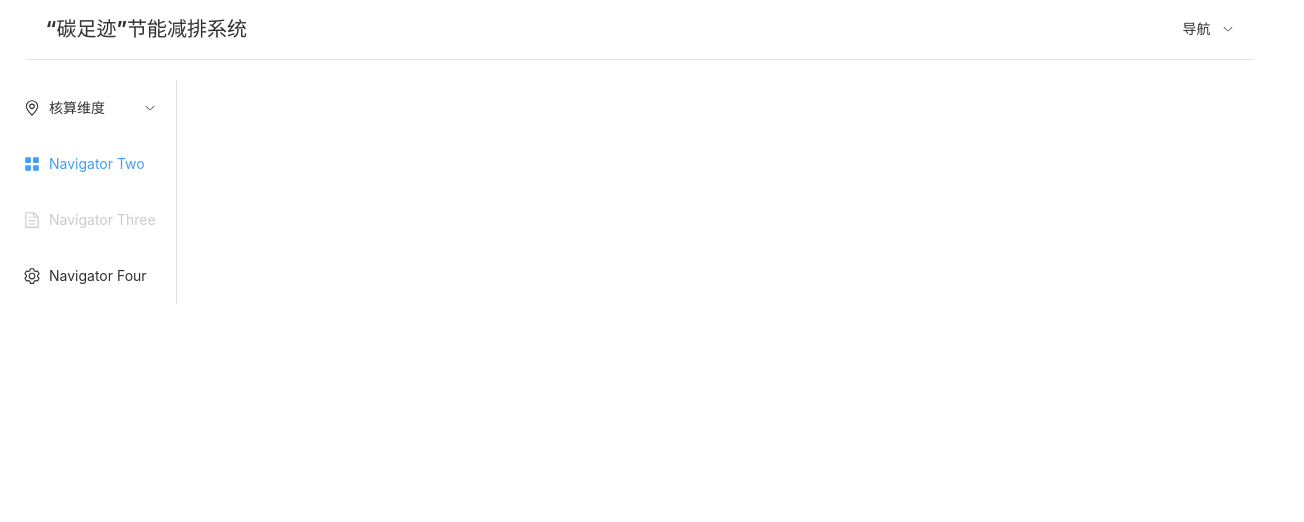
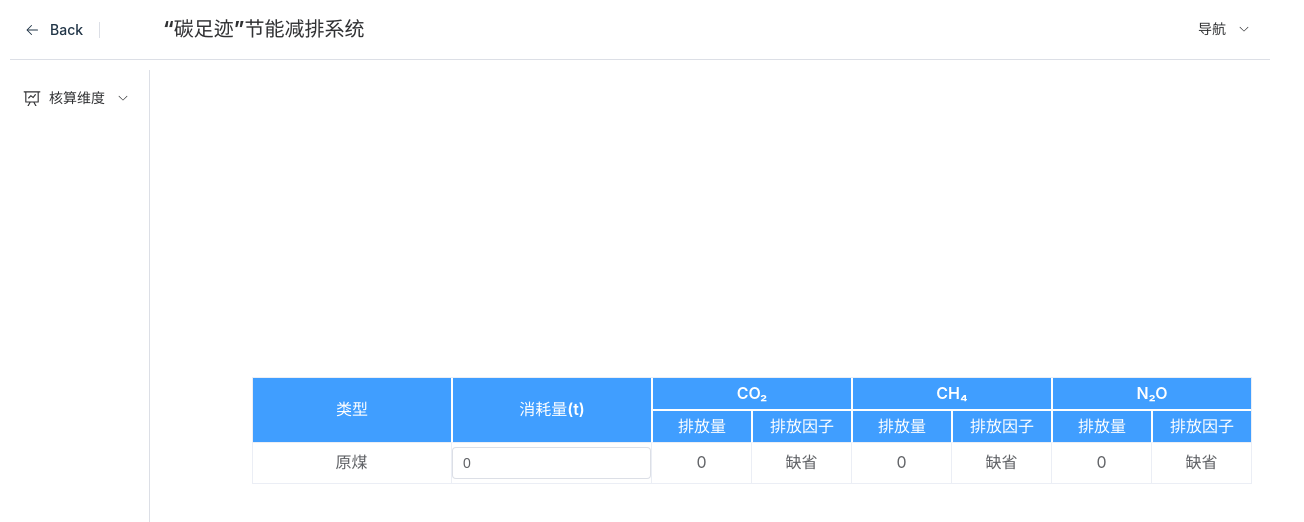
Before and after one commit to Tianci-King/EnergySavingEmissionReductionSystem, a Vue app: page /Form in a window 1280 px wide. Shown: the top 522 px of the page, 1304 px wide, since content can reach past the window. Built offline with nearby package versions, Linux system fonts and the light colour scheme.

Commit message:
feat(form):新增表单组件

```diff
--- a/package.json
+++ b/package.json
@@ -18,9 +18,9 @@
     "vue-router": "4"
   },
   "devDependencies": {
-    "@arco-design/web-vue": "^2.54.4",
     "@types/node": "^20.8.10",
     "@vitejs/plugin-vue": "^4.1.0",
+    "less": "^4.2.0",
     "typescript": "^5.0.2",
     "vite": "^4.3.9",
     "vue-tsc": "^1.4.2"
--- a/src/components/Header.vue
+++ b/src/components/Header.vue
@@ -6,6 +6,7 @@
       :ellipsis="false"
       @select="handleSelect"
   >
+    <el-page-header class="back" @back="onBack"></el-page-header>
     <el-menu-item index="0"><div>
       <span class="title"> “碳足迹”节能减排系统 </span>
     </div></el-menu-item>
@@ -28,15 +29,19 @@
 
 .header {
   position: fixed;
-  left: 2%;
-  right: 2%;
+  left: 10Px;
+  right: 10Px;
   top: 0;
-
-  background-color: ;
 }
 
 .title {
   font-weight: bold;
   font-size: 20px;
 }
+
+.back {
+  position: relative;
+  left: 14Px;
+  top: 30%;
+}
 </style>
--- /dev/null
+++ b/src/components/Latitude/StationaryCombustion.vue
@@ -0,0 +1,191 @@
+<template>
+  <div class="tableWrap">
+    <el-table
+        id="StationaryCombustionForm"
+        :data="tableData"
+        border
+        v-loading="loading"
+        element-loading-text="表单生成中..."
+        :span-method="spanMethod"
+        height="auto"
+        size='small'
+    >
+      <el-table-column
+          prop="Kind"
+          label="类型"
+          align="center"
+          width="200"
+      >
+      </el-table-column>
+      <el-table-column
+          prop="Consumption"
+          label="消耗量(t)"
+          align="center"
+          width="200"
+      >
+        <template #default="scope">
+          <el-input v-model="scope.row.Consumption">
+          </el-input>
+        </template>
+      </el-table-column>
+      <el-table-column
+          prop="Carbon"
+          label="CO₂"
+          align="center"
+          width="200"
+      >
+        <el-table-column
+          prop="Carbon.Emissions"
+          label="排放量"
+          align="center"
+          width="100"
+        ></el-table-column>
+        <el-table-column
+            prop="Carbon.EmissionsFactors"
+            label="排放因子"
+            align="center"
+            width="100"
+        ></el-table-column>
+      </el-table-column>
+      <el-table-column
+          prop="Methane"
+          label="CH₄"
+          align="center"
+          width="200"
+      >
+        <el-table-column
+            prop="Methane.Emissions"
+            label="排放量"
+            align="center"
+            width="100"
+        ></el-table-column>
+        <el-table-column
+            prop="Methane.EmissionsFactors"
+            label="排放因子"
+            align="center"
+            width="100"
+        ></el-table-column>
+      </el-table-column>
+      <el-table-column
+          prop="NitrousOxide"
+          label="N₂O"
+          align="center"
+          width="200"
+      >
+        <el-table-column
+            prop="NitrousOxide.Emissions"
+            label="排放量"
+            align="center"
+            width="100"
+        ></el-table-column>
+        <el-table-column
+            prop="NitrousOxide.EmissionsFactors"
+            label="排放因子"
+            align="center"
+            width="100"
+        ></el-table-column>
+      </el-table-column>
+    </el-table>
+  </div>
+</template>
+<script  setup lang="ts">
+import {ref} from "vue";
+
+const loading = ref(false);
+
+const kindList = ref([
+    "原煤","洗精煤","其他洗煤","煤制品","型煤","水煤浆","煤粉","焦炭","其他焦化产品","焦炉煤气","高炉煤气","其他煤气","天然气","液化天然气","原油","汽油","煤油","柴油","燃料油","液化石油气","炼厂干气","其他石油制品"
+]);
+
+const tableData = ref([
+  {
+    Kind:kindList.value[0],
+    Consumption: 0,
+    Carbon: {
+      Emissions: 0,
+      EmissionsFactors: "缺省",
+    },
+    Methane: {
+      Emissions: 0,
+      EmissionsFactors: "缺省",
+    },
+    NitrousOxide: {
+      Emissions: 0,
+      EmissionsFactors: "缺省",
+    },
+  }
+])
+
+const spanMethod = ({ row, column, rowIndex, columnIndex }) => {
+  // 如果当前列不是组织机构列，则返回 { rowspan: 1, colspan: 1 }，表示该单元格不需要合并
+  // if (columnIndex !== 0 && columnIndex !== 1&& columnIndex !== 2  &&columnIndex!==9&&columnIndex!==10) {
+  //   return { rowspan: 1, colspan: 1 };
+  // }
+  if (columnIndex !== 0 && columnIndex !== 1) {
+    return { rowspan: 1, colspan: 1 };
+  }
+
+  // 如果当前行是该组织机构的第一行，则计算该组织机构的行数，并返回 { rowspan, colspan: 1 }，表示需要合并的行数为 rowspan
+  if (
+      rowIndex === 0 ||
+      row.casename !== tableData.value[rowIndex - 1].casename
+  ) {
+    const rowCount = tableData.value.filter(
+        (i) => i.casename === row.casename
+    ).length;
+    return { rowspan: rowCount, colspan: 1 };
+  }
+  // 否则返回 { rowspan: 0, colspan: 0 }，表示该单元格已被上方单元格合并
+  return { rowspan: 0, colspan: 0 };
+};
+
+</script>
+<style lang="less" scoped>
+.tableQualityProject {
+  height: 100vh;
+  width: 100%;
+  overflow: auto;
+  background-color: #f2f2f2;
+  h1 {}
+}
+.tableWrap {
+  width: 100%;
+  margin: 0 auto;
+  /deep/ .el-table__header th {
+    background-color: #409eff!important ; /* 设置表头颜色 */
+    color: #fff; /* 设置表头文字颜色 */
+    //  background-color:#FAFAFA;
+    //  color:#252525;
+    border:1px solid;
+  }
+  /deep/ .el-table .cell {
+    // font-weight: 700;
+    font-size: 16px;
+    padding: 0;
+  }
+  .gzlWrap {
+    // border-bottom:1px solid #dfdfdf;
+    &:last-child {
+      border-bottom: none;
+    }
+    span {
+      display: inline-block;
+      padding: 5px 0;
+    }
+    .key {
+      width: 60%;
+    }
+    .value {
+      width: 40%;
+    }
+  }
+
+  .selfTableHead {
+    display: flex;
+    span {
+      display: inline-block;
+      width: 60px;
+    }
+  }
+}
+</style>
--- a/src/components/LatitudeMenu.vue
+++ b/src/components/LatitudeMenu.vue
@@ -23,34 +23,21 @@ const handleClose = (key: string, keyPath: string[]) => {
   >
     <el-sub-menu index="1">
       <template #title>
-        <el-icon><location /></el-icon>
+        <el-icon><DataLine /></el-icon>
         <span>核算维度</span>
       </template>
-      <el-menu-item-group title="Group One">
+      <el-menu-item-group title="">
         <el-menu-item index="1-1">固定燃烧</el-menu-item>
-        <el-menu-item index="1-2">能源加工转换</el-menu-item>
-        <el-menu-item index="1-3">工艺排放</el-menu-item>
+        <el-menu-item index="1-2">移动燃烧</el-menu-item>
+        <el-menu-item index="1-3">电热间排放</el-menu-item>
+        <el-menu-item index="1-4">能源加工转换</el-menu-item>
+        <el-menu-item index="1-5">工艺排放</el-menu-item>
+        <el-menu-item index="1-6">差旅通勤</el-menu-item>
+        <el-menu-item index="1-7">新能源减排</el-menu-item>
+        <el-menu-item index="1-8">土地利用碳汇</el-menu-item>
+        <el-menu-item index="1-9">农林牧鱼业</el-menu-item>
       </el-menu-item-group>
-      <el-menu-item-group title="Group Two">
-        <el-menu-item index="1-3">item three</el-menu-item>
-      </el-menu-item-group>
-      <el-sub-menu index="1-4">
-        <template #title>item four</template>
-        <el-menu-item index="1-4-1">item one</el-menu-item>
-      </el-sub-menu>
     </el-sub-menu>
-    <el-menu-item index="2">
-      <el-icon><icon-menu /></el-icon>
-      <span>Navigator Two</span>
-    </el-menu-item>
-    <el-menu-item index="3" disabled>
-      <el-icon><document /></el-icon>
-      <span>Navigator Three</span>
-    </el-menu-item>
-    <el-menu-item index="4">
-      <el-icon><setting /></el-icon>
-      <span>Navigator Four</span>
-    </el-menu-item>
   </el-menu>
 </template>
 
--- a/src/main.ts
+++ b/src/main.ts
@@ -5,9 +5,13 @@ import router from "./router";
 import pinia from "@/stores";
 import ElementPlus from 'element-plus';
 import 'element-plus/dist/index.css';
+import * as ElementPlusIconsVue from "@element-plus/icons-vue";
 
 const app = createApp(App);
 
+for (const [key, component] of Object.entries(ElementPlusIconsVue)) {
+    app.component(key, component);
+}
 app.use(router);
 app.use(pinia);
 app.use(ElementPlus);
--- a/src/pages/Form.vue
+++ b/src/pages/Form.vue
@@ -1,15 +1,27 @@
 <template>
-  <LatitudeMenu class="menu"/>
+  <div>
+    <el-container>
+      <el-aside width="200px">
+        <LatitudeMenu  class="Menu" />
+      </el-aside>
+      <el-main class="Form">
+        <StationaryCombustion />
+      </el-main>
+    </el-container>
+  </div>
 </template>
 
 <style scoped>
-.menu {
+.Menu {
   position: fixed;
   left: 0;
-  top: 10%;
+  top: 70Px;
+  min-height: 100%;
 }
+
 </style>
 
 <script setup lang="ts">
 import LatitudeMenu from "@/components/LatitudeMenu.vue";
+import StationaryCombustion from "@/components/Latitude/StationaryCombustion.vue";
 </script>
--- a/src/types/index.ts
+++ b/src/types/index.ts
@@ -1,4 +1 @@
 //import {xxxType} from "@/types/xxxType.ts";
-
-export type {
-};
```
Also changed, not shown: 1 other file (tests, documents, lock files or other folders).
